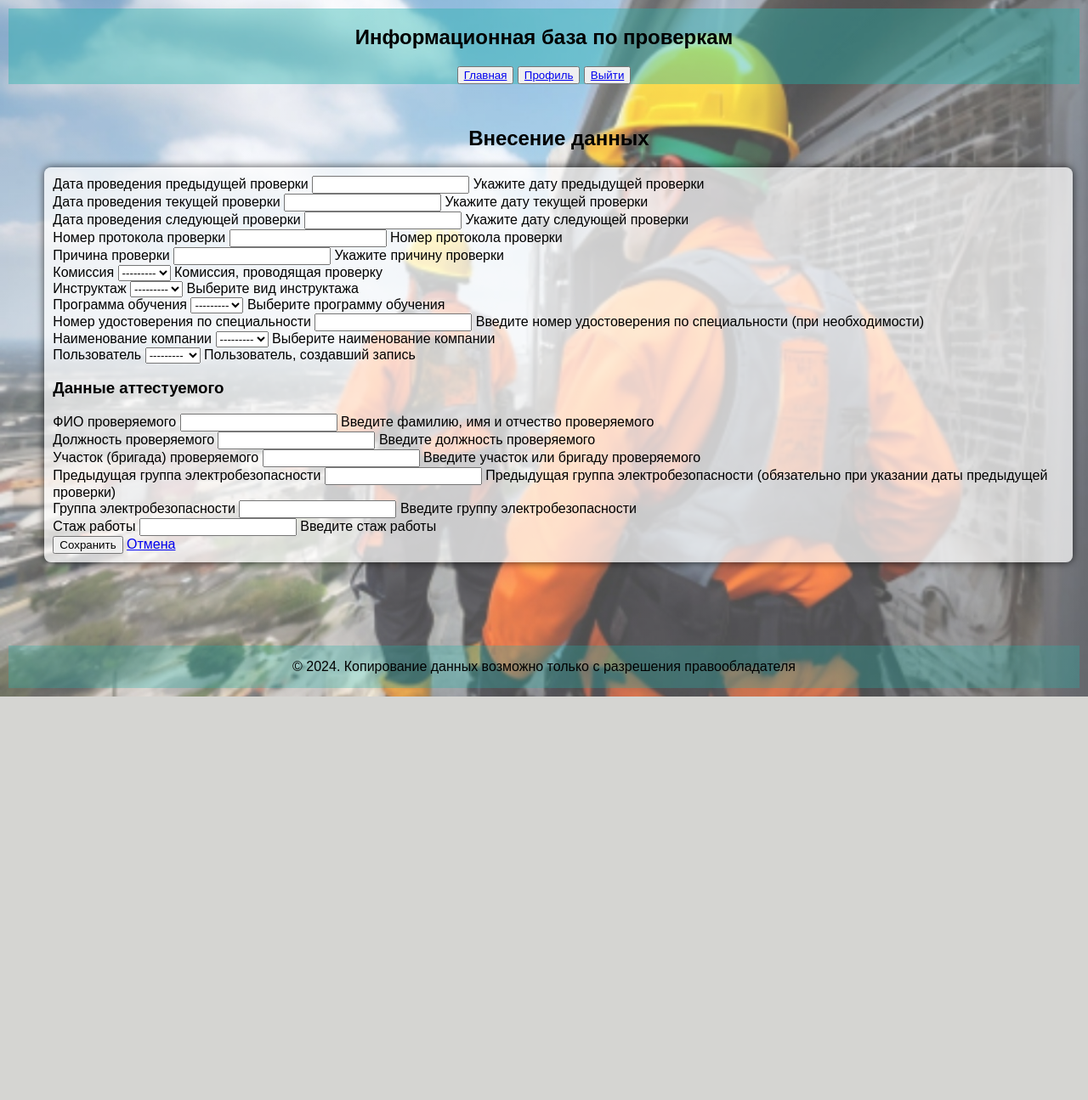
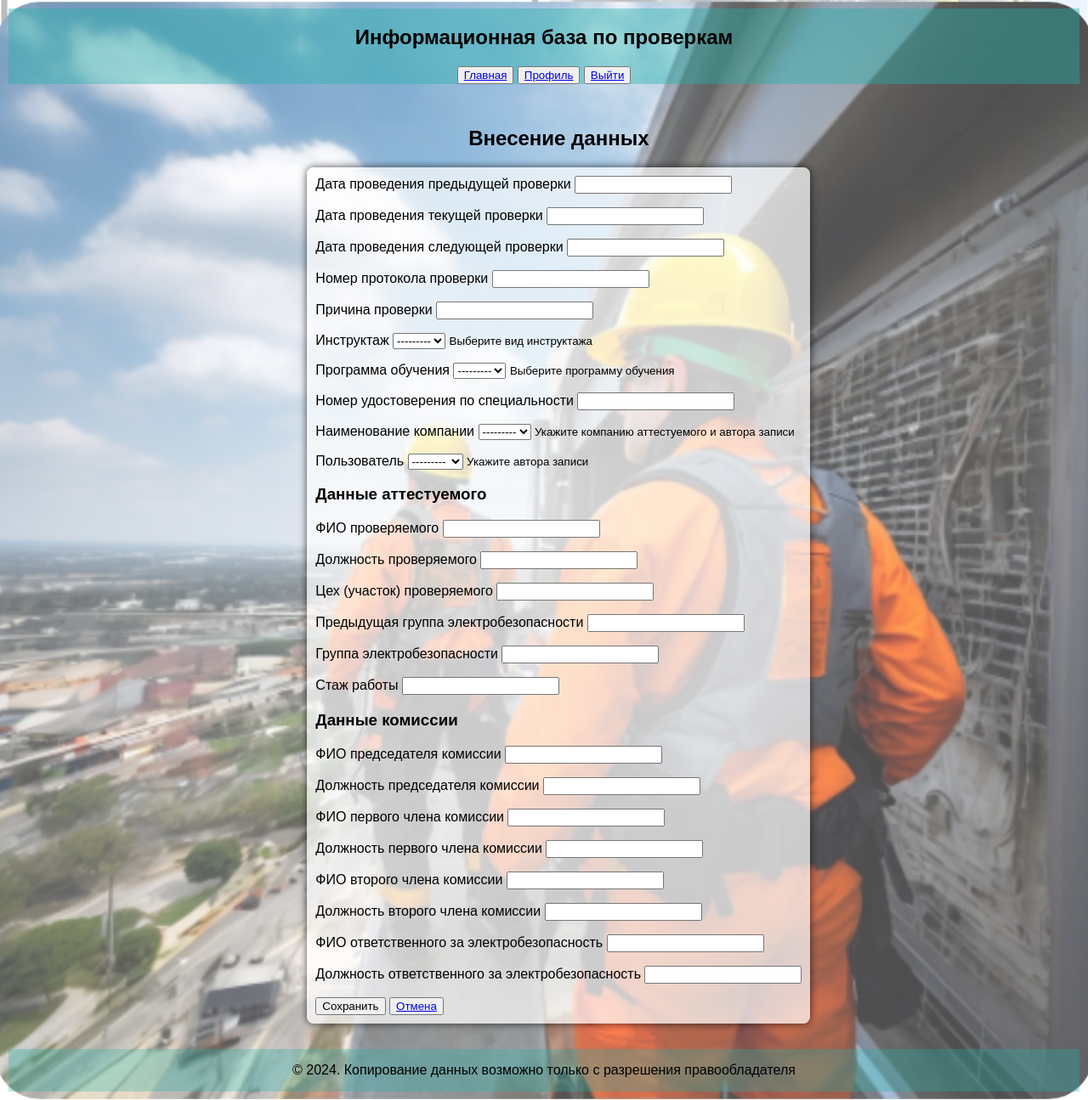
Before and after one commit to Artyom-Serov/Industrial_Safety, a Django app: page /create/ in a window 1280 px wide. Shown: the whole page at 85% size. Before the commit the page ends 820 px from the top, so only its background shows below. Run offline with Django 5.2, Linux system fonts and the light colour scheme; the visitor is signed in with stand-in values (Sample User, id 1); data comes from the database, SQL or seed files in the repository; data that the repository does not hold is empty.

Commit message:
Добавление полей создания комиссии для записей проверок

```diff
--- a/backend/facility/forms.py
+++ b/backend/facility/forms.py
@@ -1,5 +1,5 @@
 from django import forms
-from .models import Examination, Examined, Course
+from .models import Examination, Examined, Commission
 from users.models import User, Organization
 
 
@@ -8,7 +8,7 @@ class ExaminationCreateForm(forms.ModelForm):
         model = Examination
         fields = [
             'previous_check_date', 'current_check_date', 'next_check_date',
-            'protocol_number', 'reason', 'commission', 'briefing', 'course',
+            'protocol_number', 'reason', 'briefing', 'course',
             'certificate_number'
         ]
 
@@ -24,14 +24,14 @@ class ExaminationCreateForm(forms.ModelForm):
     )
     brigade = forms.CharField(
         max_length=255,
-        label="Участок (бригада) проверяемого",
-        help_text="Введите участок или бригаду проверяемого"
+        label="Цех (участок) проверяемого",
+        help_text="Укажите цех или участок проверяемого"
     )
     previous_safety_group = forms.CharField(
         max_length=255,
         required=False,
         label="Предыдущая группа электробезопасности",
-        help_text="Предыдущая группа электробезопасности "
+        help_text="Укажите предыдущую группу электробезопасности "
                   "(обязательно при указании даты предыдущей проверки)"
     )
     safety_group = forms.CharField(
@@ -45,6 +45,48 @@ class ExaminationCreateForm(forms.ModelForm):
         help_text="Введите стаж работы"
     )
 
+    chairman_name = forms.CharField(
+        max_length=255,
+        label="ФИО председателя комиссии",
+        help_text="Введите фамилию, имя и отчество председателя комиссии"
+    )
+    chairman_position = forms.CharField(
+        max_length=255,
+        label="Должность председателя комиссии",
+        help_text="Введите должность председателя комиссии"
+    )
+    member1_name = forms.CharField(
+        max_length=255,
+        label="ФИО первого члена комиссии",
+        help_text="Введите фамилию, имя и отчество первого члена комиссии"
+    )
+    member1_position = forms.CharField(
+        max_length=255,
+        label="Должность первого члена комиссии",
+        help_text="Введите должность первого члена комиссии"
+    )
+    member2_name = forms.CharField(
+        max_length=255,
+        label="ФИО второго члена комиссии",
+        help_text="Введите фамилию, имя и отчество второго члена комиссии"
+    )
+    member2_position = forms.CharField(
+        max_length=255,
+        label="Должность второго члена комиссии",
+        help_text="Введите должность второго члена комиссии"
+    )
+    safety_officer_name = forms.CharField(
+        max_length=255,
+        label="ФИО ответственного за электробезопасность",
+        help_text="Введите фамилию, имя и отчество ответственного "
+                  "за электробезопасность"
+    )
+    safety_officer_position = forms.CharField(
+        max_length=255,
+        label="Должность ответственного за электробезопасность",
+        help_text="Введите должность ответственного за электробезопасность"
+    )
+
     def __init__(self, *args, **kwargs):
         user = kwargs.pop('user', None)
         super(ExaminationCreateForm, self).__init__(*args, **kwargs)
@@ -56,12 +98,12 @@ class ExaminationCreateForm(forms.ModelForm):
                 self.fields['company_name'] = forms.ModelChoiceField(
                     queryset=Organization.objects.all(),
                     label="Наименование компании",
-                    help_text="Выберите наименование компании"
+                    help_text="Укажите компанию аттестуемого и автора записи"
                 )
                 self.fields['user'] = forms.ModelChoiceField(
                     queryset=User.objects.all(),
                     label="Пользователь",
-                    help_text="Пользователь, создавший запись"
+                    help_text="Укажите автора записи"
                 )
             else:
                 self.company_name = user.organization
@@ -88,7 +130,24 @@ class ExaminationCreateForm(forms.ModelForm):
             examined.user = self.user
 
         examined.save()
+
+        commission = Commission(
+            chairman_name=self.cleaned_data['chairman_name'],
+            chairman_position=self.cleaned_data['chairman_position'],
+            member1_name=self.cleaned_data['member1_name'],
+            member1_position=self.cleaned_data['member1_position'],
+            member2_name=self.cleaned_data['member2_name'],
+            member2_position=self.cleaned_data['member2_position'],
+            safety_officer_name=self.cleaned_data['safety_officer_name'],
+            safety_officer_position=self.cleaned_data[
+                'safety_officer_position'
+            ]
+        )
+
+        commission.save()
+
         instance.examined = examined
+        instance.commission = commission
         instance.save()
         return instance
 
--- a/backend/facility/views.py
+++ b/backend/facility/views.py
@@ -49,8 +49,7 @@ def create_examination(request):
     if request.method == 'POST':
         form = ExaminationCreateForm(request.POST, user=request.user)
         if form.is_valid():
-            examination = form.save(commit=False)
-            examination.save()
+            form.save()
             return redirect('facility:index')
     else:
         form = ExaminationCreateForm(user=request.user)
--- a/frontend/templates/facility/examination_create_form.html
+++ b/frontend/templates/facility/examination_create_form.html
@@ -10,59 +10,40 @@
         <div class="form-group">
           <label for="{{ form.previous_check_date.id_for_label }}">{{ form.previous_check_date.label }}</label>
           {{ form.previous_check_date }}
-          {{ form.previous_check_date.help_text }}
-        </div>
-        <div class="form-group">
+          <p>
           <label for="{{ form.current_check_date.id_for_label }}">{{ form.current_check_date.label }}</label>
           {{ form.current_check_date }}
-          {{ form.current_check_date.help_text }}
-        </div>
-        <div class="form-group">
+          <p>
           <label for="{{ form.next_check_date.id_for_label }}">{{ form.next_check_date.label }}</label>
           {{ form.next_check_date }}
-          {{ form.next_check_date.help_text }}
-        </div>
-        <div class="form-group">
+          <p>
           <label for="{{ form.protocol_number.id_for_label }}">{{ form.protocol_number.label }}</label>
           {{ form.protocol_number }}
-          {{ form.protocol_number.help_text }}
-        </div>
-        <div class="form-group">
+          <p>
           <label for="{{ form.reason.id_for_label }}">{{ form.reason.label }}</label>
           {{ form.reason }}
-          {{ form.reason.help_text }}
-        </div>
-        <div class="form-group">
-          <label for="{{ form.commission.id_for_label }}">{{ form.commission.label }}</label>
-          {{ form.commission }}
-          {{ form.commission.help_text }}
-        </div>
-        <div class="form-group">
+          <p>
           <label for="{{ form.briefing.id_for_label }}">{{ form.briefing.label }}</label>
           {{ form.briefing }}
-          {{ form.briefing.help_text }}
-        </div>
-        <div class="form-group">
+          <small>{{ form.briefing.help_text }}</small>
+          <p>
           <label for="{{ form.course.id_for_label }}">{{ form.course.label }}</label>
           {{ form.course }}
-          {{ form.course.help_text }}
-        </div>
-        <div class="form-group">
+          <small>{{ form.course.help_text }}</small>
+          <p>
           <label for="{{ form.certificate_number.id_for_label }}">{{ form.certificate_number.label }}</label>
           {{ form.certificate_number }}
-          {{ form.certificate_number.help_text }}
         </div>
 
         {% if user.is_superuser %}
         <div class="form-group">
           <label for="{{ form.company_name.id_for_label }}">{{ form.company_name.label }}</label>
           {{ form.company_name }}
-          {{ form.company_name.help_text }}
-        </div>
-        <div class="form-group">
+          <small>{{ form.company_name.help_text }}</small>
+          <p>
           <label for="{{ form.user.id_for_label }}">{{ form.user.label }}</label>
           {{ form.user }}
-          {{ form.user.help_text }}
+          <small>{{ form.user.help_text }}</small>
         </div>
         {% endif %}
 
@@ -70,36 +51,54 @@
         <div class="form-group">
           <label for="{{ form.full_name.id_for_label }}">{{ form.full_name.label }}</label>
           {{ form.full_name }}
-          {{ form.full_name.help_text }}
-        </div>
-        <div class="form-group">
+          <p>
           <label for="{{ form.position.id_for_label }}">{{ form.position.label }}</label>
           {{ form.position }}
-          {{ form.position.help_text }}
-        </div>
-        <div class="form-group">
+          <p>
           <label for="{{ form.brigade.id_for_label }}">{{ form.brigade.label }}</label>
           {{ form.brigade }}
-          {{ form.brigade.help_text }}
-        </div>
-        <div class="form-group">
+          <p>
           <label for="{{ form.previous_safety_group.id_for_label }}">{{ form.previous_safety_group.label }}</label>
           {{ form.previous_safety_group }}
-          {{ form.previous_safety_group.help_text }}
-        </div>
-        <div class="form-group">
+          <p>
           <label for="{{ form.safety_group.id_for_label }}">{{ form.safety_group.label }}</label>
           {{ form.safety_group }}
-          {{ form.safety_group.help_text }}
-        </div>
-        <div class="form-group">
+          <p>
           <label for="{{ form.work_experience.id_for_label }}">{{ form.work_experience.label }}</label>
           {{ form.work_experience }}
-          {{ form.work_experience.help_text }}
         </div>
 
-        <button type="submit" class="btn btn-primary">Сохранить</button>
-        <a href="{% url 'facility:index' %}" class="btn btn-secondary">Отмена</a>
+        <h3>Данные комиссии</h3>
+        <div class="form-group">
+          <label for="{{ form.chairman_name.id_for_label }}">{{ form.chairman_name.label }}</label>
+          {{ form.chairman_name }}
+          <p>
+          <label for="{{ form.chairman_position.id_for_label }}">{{ form.chairman_position.label }}</label>
+          {{ form.chairman_position }}
+          <p>
+          <label for="{{ form.member1_name.id_for_label }}">{{ form.member1_name.label }}</label>
+          {{ form.member1_name }}
+          <p>
+          <label for="{{ form.member1_position.id_for_label }}">{{ form.member1_position.label }}</label>
+          {{ form.member1_position }}
+          <p>
+          <label for="{{ form.member2_name.id_for_label }}">{{ form.member2_name.label }}</label>
+          {{ form.member2_name }}
+          <p>
+          <label for="{{ form.member2_position.id_for_label }}">{{ form.member2_position.label }}</label>
+          {{ form.member2_position }}
+          <p>
+          <label for="{{ form.safety_officer_name.id_for_label }}">{{ form.safety_officer_name.label }}</label>
+          {{ form.safety_officer_name }}
+          <p>
+          <label for="{{ form.safety_officer_position.id_for_label }}">{{ form.safety_officer_position.label }}</label>
+          {{ form.safety_officer_position }}
+        </div>
+
+        <button type="submit">Сохранить</button>
+        <button>
+          <a href="{% url 'facility:index' %}">Отмена</a>
+        </button>
       </form>
     </div>
   </div>
```
